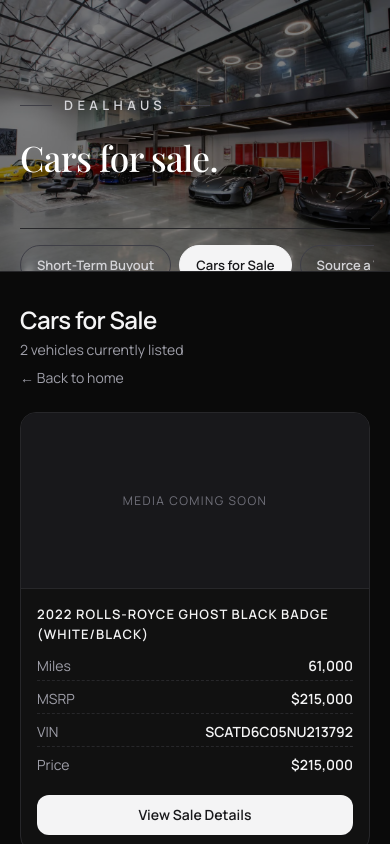
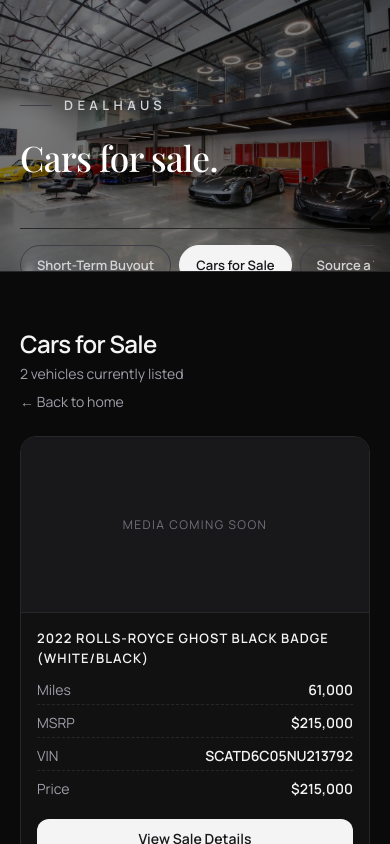
Before and after one commit to stradacorsagroup-art/scg-site-1772418012, a Next.js app: page /cars-for-sale in a window 390 px wide. Shown: the top 844 px of the page. Built offline with nearby package versions, Linux system fonts and the light colour scheme.

Commit message:
Add extra mobile spacing below ownership pills

```diff
--- a/src/app/apply/page.tsx
+++ b/src/app/apply/page.tsx
@@ -55,7 +55,7 @@ export default function ApplyPage() {
         </div>
       </section>
 
-      <section className="mx-auto max-w-7xl px-5 py-8 sm:px-6 sm:py-10">
+      <section className="mx-auto max-w-7xl px-5 pb-8 pt-14 sm:px-6 sm:py-10">
 
         <div className="max-w-5xl rounded-2xl border border-zinc-800 bg-[#111] p-4 shadow-sm sm:p-6">
           <p className="mb-3 text-[11px] font-semibold uppercase tracking-[0.2em] text-zinc-400">Reserve Request</p>
--- a/src/app/cars-for-sale/page.tsx
+++ b/src/app/cars-for-sale/page.tsx
@@ -97,7 +97,7 @@ export default function CarsForSalePage() {
         </div>
       </section>
 
-      <section className="mx-auto max-w-7xl px-5 py-8 sm:px-6 sm:py-10">
+      <section className="mx-auto max-w-7xl px-5 pb-8 pt-14 sm:px-6 sm:py-10">
 
         <div className="mb-6 flex flex-col gap-2 sm:mb-8 sm:flex-row sm:items-end sm:justify-between">
           <div>
--- a/src/app/page.tsx
+++ b/src/app/page.tsx
@@ -134,7 +134,7 @@ export default function Home() {
         </div>
       </section>
 
-      <section id="membership-inventory" className="mx-auto max-w-7xl px-5 py-8 sm:px-6 sm:py-10">
+      <section id="membership-inventory" className="mx-auto max-w-7xl px-5 pb-8 pt-14 sm:px-6 sm:py-10">
         <div className="mb-6 rounded-2xl border border-zinc-800 bg-[#111] p-3 sm:p-4">
           <div className="mb-3 flex items-center justify-between">
             <p className="text-[11px] font-semibold uppercase tracking-[0.14em] text-zinc-400">Filter by brand</p>
```
